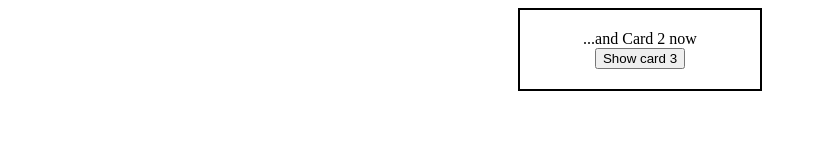
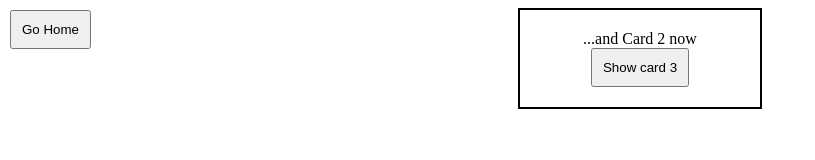
Before and after one commit to neeilan/flowchart, a plain HTML site: page index.html in a window 1280 px wide. Both pictures are taken after a click on the button "Show card 2". Shown: the whole page, without its empty margins (0-815 px from the left). Drawn offline with Linux system fonts and the light colour scheme.

Commit message:
Update index.html

```diff
--- a/index.html
+++ b/index.html
@@ -15,21 +15,34 @@
 	#Cmain{
 		display: block;
 	}
+	#fc-home{
+		display: none;
+		position: fixed;
+		top: 10px;
+		left: 10px;
+	}
+	button{
+		padding: 10px;
+	}
 	</style>
+
 </head>
 
 <body>
-	<div class= "card animated" id = "Cmain">
+
+	<div class= "fc-card animated" id = "Cmain">
 		You see Card 1 now
 		<button class= "fc-btn" id="Bcard2">Show card 2</button>
 	</div>
-	<div id = "Ccard2" class= "animated">
+	<div class= "fc-card animated" id = "Ccard2">
 		...and Card 2 now
 		<button class= "fc-btn" id="Bcard3">Show card 3</button>
 	</div>
-	<div class= "animated" id = "Ccard3">
+	<div class= "fc-card animated" id = "Ccard3">
 		...and Card 3 now
 	</div>
+
+	<button id = "fc-home">Go Home</button>
 
 	<script>
 	$(document).ready( function() {
```
